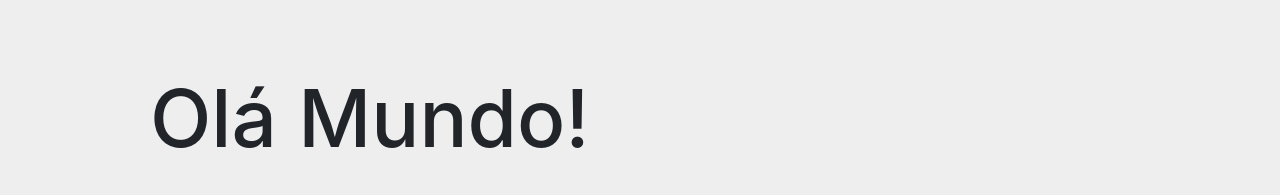
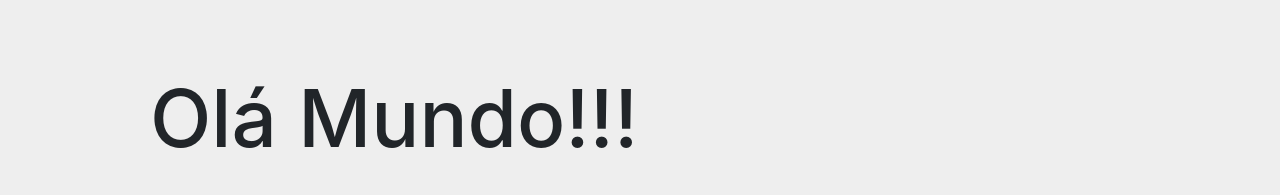
Before and after one commit to daos12/aulaBootstrap, a plain HTML site: page index.html in a window 1280 px wide. Shown: the part 130-325 px from the top of the page. Drawn offline with nearby package versions, Linux system fonts and the light colour scheme.

Commit message:
Alterações na ortografia

```diff
--- a/index.html
+++ b/index.html
@@ -48,7 +48,7 @@
 
   <section>
     <div class="container-fluid introducao">
-      <h1>Olá Mundo!</h1><br>
+      <h1>Olá Mundo!!!</h1><br>
       <p>Este é um template para um simples marketing ou website informacional. Ele inclui um callout grande (denominado
         jumbotron) e três conteúdos adicionais. Use-o como um ponto de partida para algo mais peculiar.
         Lorem ipsum dolor sit amet consectetur adipisicing elit. Sit ratione, veritatis dolor optio accusamus
```
